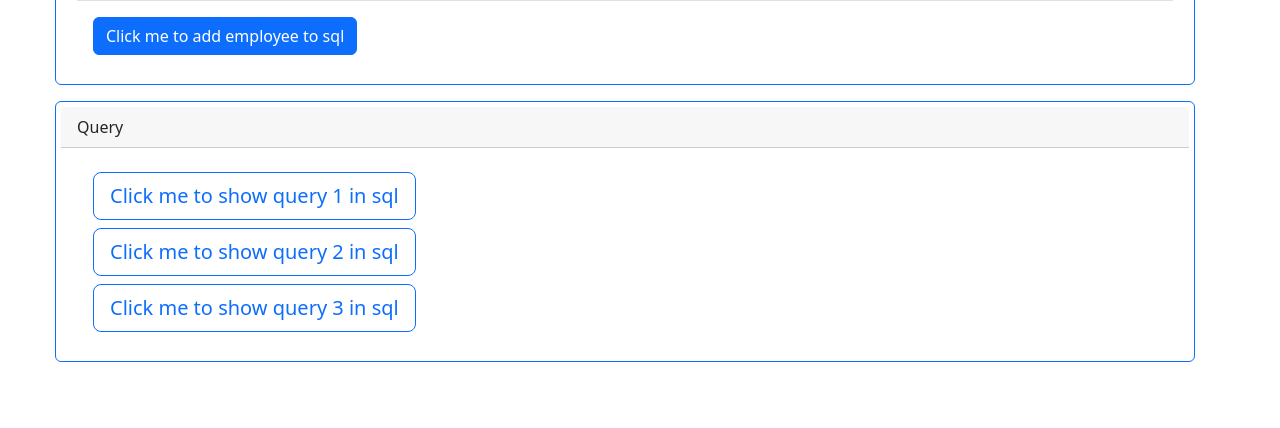
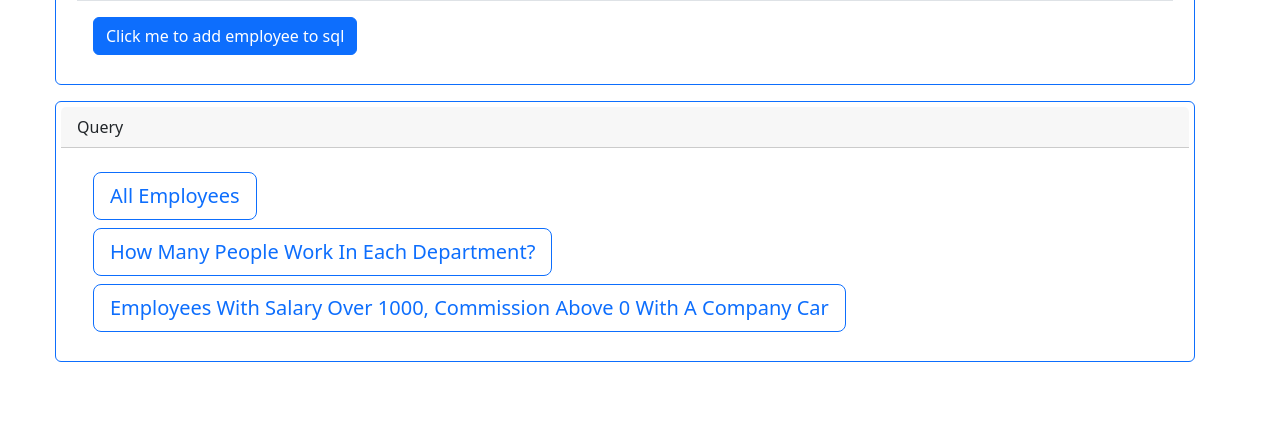
Before and after one commit to Reem-313/Database_employee, a PHP site: page /HelloSQL.php in a window 1280 px wide. Shown: the part 1401-1829 px from the top of the page. Run offline with PHP 8.4, Linux system fonts and the light colour scheme; data comes from the database, SQL or seed files in the repository.

Commit message:
Add files via upload

```diff
--- a/HelloSQL.php
+++ b/HelloSQL.php
@@ -20,11 +20,9 @@
             </style>
     <div class="container">
         <button onclick="window.location.href='home.php'" class="btn btn-primary btn-md">GO BACK TO THE PREIVOUS PAGE</button><br>
+    </div>
 
-</div>
-        <!-- <h1>Hello there</h1>
-        <button onclick="window.location.href='home.php'" class="btn btn-primary btn-md">GO BACK TO THE PREIVOUS PAGE</button><br> -->
-
+    <!-- Current Department Dataset -->
         <div class="container card border-primary mb-3">
             <div class="card-header">DEPARTMENTS</div>
             <div class="card-body">
@@ -43,14 +41,11 @@
                         $connection = new PDO("mysql:host=localhost;dbname=empdb", 'root', '');
                         /** Preparation and execution of the query **/
                             $sql="SELECT * FROM dept";
-
                                 $resultset = $connection->prepare($sql);
                                 $resultset->execute();
                                 $rows = $resultset->fetchAll(PDO::FETCH_ASSOC);
                                 foreach ($rows as $row) {
-
                                     echo "<tr><td>".$row['DNAME']."</td><td>".$row['Location'] ."</td></tr>";
-
                                 }
                         /** Disconnection **/
                         $connection=null;
@@ -59,16 +54,16 @@
                 </table>
             </div>
             <div class="form-group mx-sm-3 mb-2">
-            <button onclick="window.location.href='addDept.php'" class="btn btn-primary btn-md">Click me to add department to sql</button>
+                <button onclick="window.location.href='addDept.php'" class="btn btn-primary btn-md">Click me to add department to sql</button>
             </div>
         </div>
+        <!-- Current Employee Dataset -->
         <div class="container card border-primary mb-3">
             <div class="card-header">EMPLOYEES</div>
             <div class="card-body">
                 <table class="table table-bordered table-hover">
                     <thead>
                         <tr>
-
                             <th>Employee Name</th>
                             <th>HireDate</th>
                             <th>Job</th>
@@ -86,13 +81,11 @@
                         $connection = new PDO("mysql:host=localhost;dbname=empdb", 'root', '');
                         /** Preparation and execution of the query **/
                             $sql="SELECT * FROM employee";
-
                                 $resultset = $connection->prepare($sql);
                                 $resultset->execute();
                                 $rows = $resultset->fetchAll(PDO::FETCH_ASSOC);
                                 foreach ($rows as $row) {
-
-                                        echo "<tr><td>".$row['ENAME']."</td><td>".$row['HIREDATE'] ."</td><td>".$row['JobID']."</td><td>".$row['Salary']."</td><td>".$row['Commision']."</td><td>".$row['DeptID']."</td><td>".$row['MGR']."</td><td>".$row['carID']."</td></tr>";
+                                    echo "<tr><td>".$row['ENAME']."</td><td>".$row['HIREDATE'] ."</td><td>".$row['JobID']."</td><td>".$row['Salary']."</td><td>".$row['Commision']."</td><td>".$row['DeptID']."</td><td>".$row['MGR']."</td><td>".$row['carID']."</td></tr>";
                                 }
                         /** Disconnection **/
                         $connection=null;
@@ -104,19 +97,20 @@
             </div>
             </div>
         </div>
+        <!-- Buttons to access new pages for each query -->
         <div class="container card border-primary mb-3">
             <div class="card-header">Query</div>
             <div class="card-body">
                 <div class="form-group mx-sm-3 mb-2">
                 </div>
                 <div class="form-group mx-sm-3 mb-2">
-                    <button onclick="window.location.href='sqlquery.php'" class="btn btn-outline-primary btn-lg">Click me to show query 1 in sql</button><br>
+                    <button onclick="window.location.href='sqlquery.php'" class="btn btn-outline-primary btn-lg">All Employees</button><br>
                 </div>
                 <div class="form-group mx-sm-3 mb-2">
-                    <button onclick="window.location.href='sqlquery2.php'" class="btn btn-outline-primary btn-lg">Click me to show query 2 in sql</button><br>
+                    <button onclick="window.location.href='sqlquery2.php'" class="btn btn-outline-primary btn-lg">How Many People Work In Each Department?</button><br>
                 </div>
                 <div class="form-group mx-sm-3 mb-2">
-                    <button onclick="window.location.href='sqlquery1.php'" class="btn btn-outline-primary btn-lg">Click me to show query 3 in sql</button>
+                    <button onclick="window.location.href='sqlquery1.php'" class="btn btn-outline-primary btn-lg">Employees With Salary Over 1000, Commission Above 0 With A Company Car</button>
                 </div>
             </div>
         </div>
--- a/home.php
+++ b/home.php
@@ -20,6 +20,7 @@
             <div class="card-body">
                 <div class="form-group mx-sm-3 mb-2">
                 </div>
+                <!-- Access php or mongodb database depending on button pressed -->
                 <div class="form-group mx-sm-3 mb-2">
                     <button onclick="window.location.href='HelloSQL.php'"  class="btn btn-outline-primary btn-lg">Click here to work on SQL</button>
                 </div>
```
Also changed, not shown: HelloMongo.php (+7 -5 lines).
